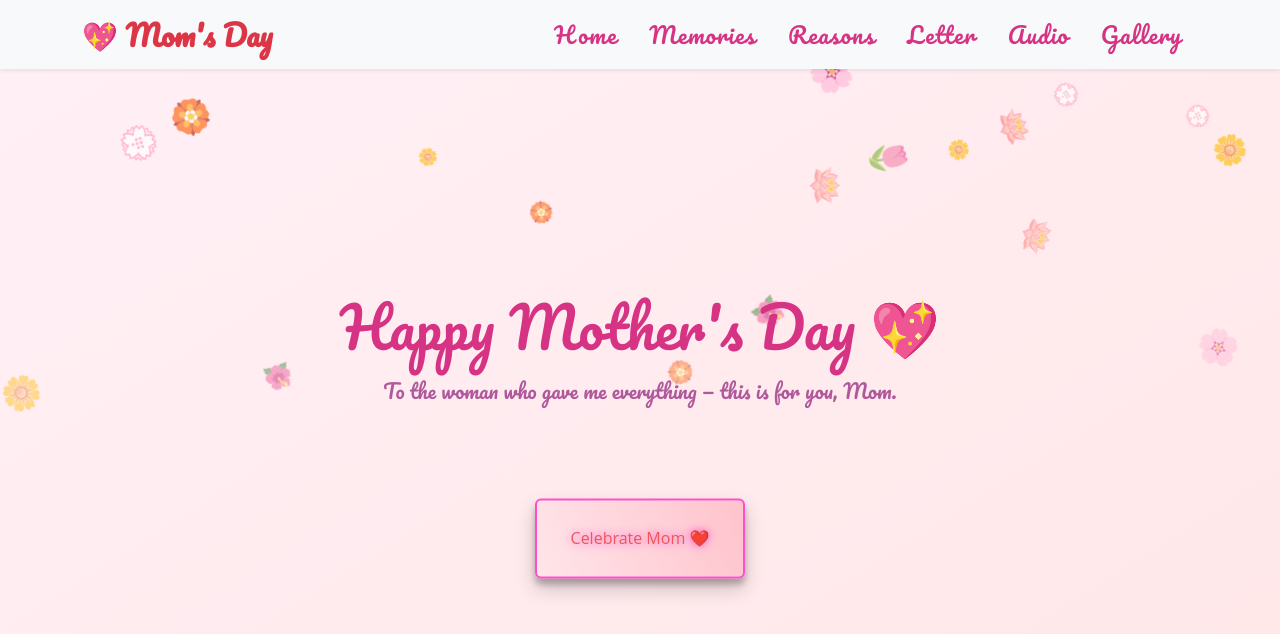
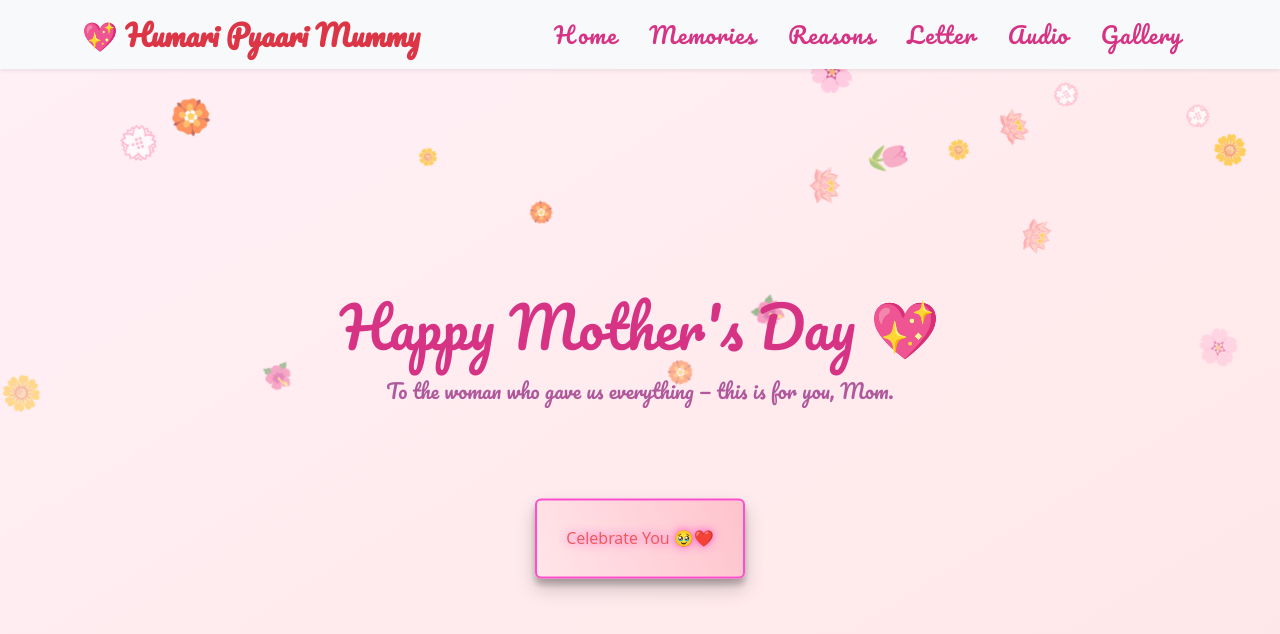
Before and after one commit to debugginlyf/ILoveMyMom, a React (Vite) app in the folder Mothers-Day/: page / in a window 1280 px wide. Shown: the top 634 px of the page. Built offline with nearby package versions, Linux system fonts and the light colour scheme.

Commit message:
Minor nav changes

```diff
--- a/Mothers-Day/src/components/Navbar.jsx
+++ b/Mothers-Day/src/components/Navbar.jsx
@@ -21,7 +21,7 @@ const NavbarComponent = () => (
         className="text-danger fw-bold"
         style={{ fontFamily: 'Pacifico, cursive', fontSize: '1.8rem' }}
       >
-        💖 Mom's Day
+        💖 Humari Pyaari Mummy
       </Navbar.Brand>
       <Navbar.Toggle aria-controls="basic-navbar-nav" />
       <Navbar.Collapse id="basic-navbar-nav">
--- a/Mothers-Day/src/pages/Home.jsx
+++ b/Mothers-Day/src/pages/Home.jsx
@@ -61,7 +61,7 @@ const Home = () => {
           <Container>
             <h1 className={`title display-4 ${currentFont} neon-hover`}>Happy Mother's Day 💖</h1>
             <p className={`subtitle lead ${currentFont} neon-hover`}>
-              To the woman who gave me everything — this is for you, Mom.
+              To the woman who gave us everything — this is for you, Mom.
             </p>
             <div className="love">
               <button
@@ -69,7 +69,7 @@ const Home = () => {
                 className="btn buttons neon-hover"
                 id="button"
               >
-                Celebrate Mom ❤️
+                Celebrate You 🥹❤️
               </button>
               <div id="heart1" className="hearts"></div>
               <div id="heart2" className="hearts"></div>
```
